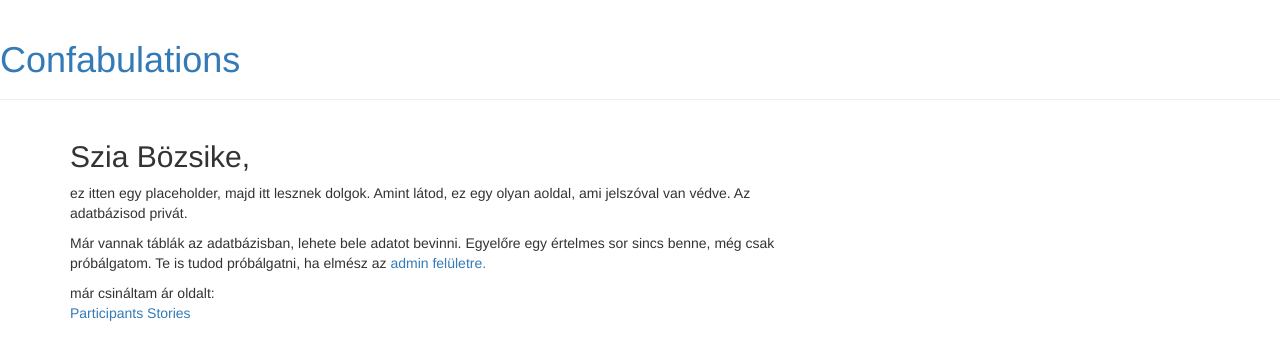
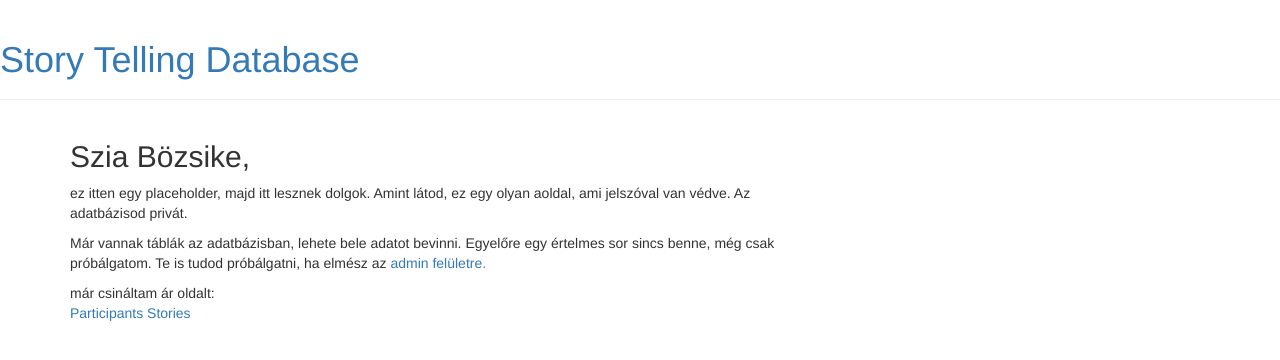
Before and after one commit to juliabiro/confabulations_v2, a Django app: page / in a window 1280 px wide. Shown: the top 360 px of the page. Run offline with Django 3.2, Linux system fonts and the light colour scheme; the visitor is signed in with stand-in values (Sample User, id 1); parts of the project's set-up code (start-up, migrations or seed data) failed here and were passed over; some libraries are stand-ins or nearby versions.

Commit message:
Change page name

```diff
--- a/templates/base.html
+++ b/templates/base.html
@@ -1,7 +1,7 @@
 {% load staticfiles %}
 <html>
     <head>
-        <title>Confabulations</title>
+        <title>Story Telling Database</title>
         <link rel="stylesheet" href="//maxcdn.bootstrapcdn.com/bootstrap/3.2.0/css/bootstrap.min.css">
         <link rel="stylesheet" href="//maxcdn.bootstrapcdn.com/bootstrap/3.2.0/css/bootstrap-theme.min.css">
         <link href='//fonts.googleapis.com/css?family=Lobster&subset=latin,latin-ext' rel='stylesheet' type='text/css'>
@@ -9,7 +9,7 @@
     </head>
     <body>
     <div class="page-header">
-        <h1><a href="/">Confabulations</a></h1>
+        <h1><a href="/">Story Telling Database</a></h1>
     </div>
     <div class="content container">
         <div class="row">
```
